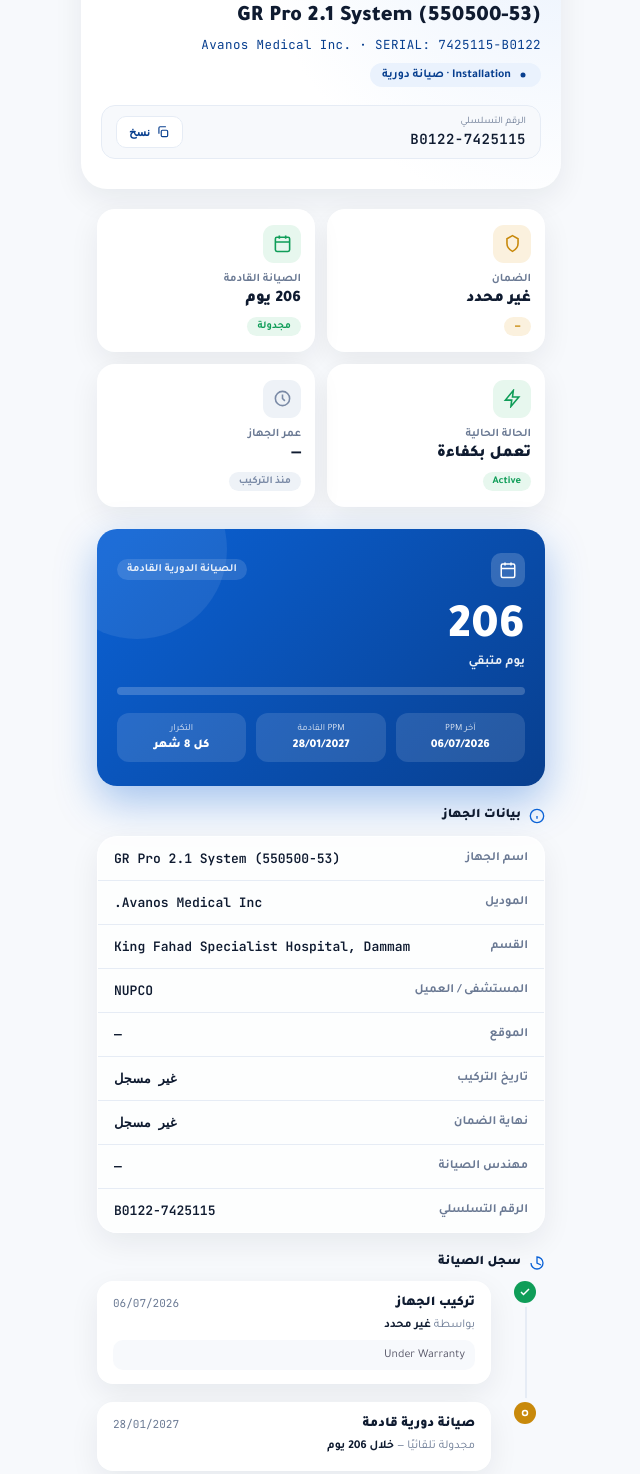
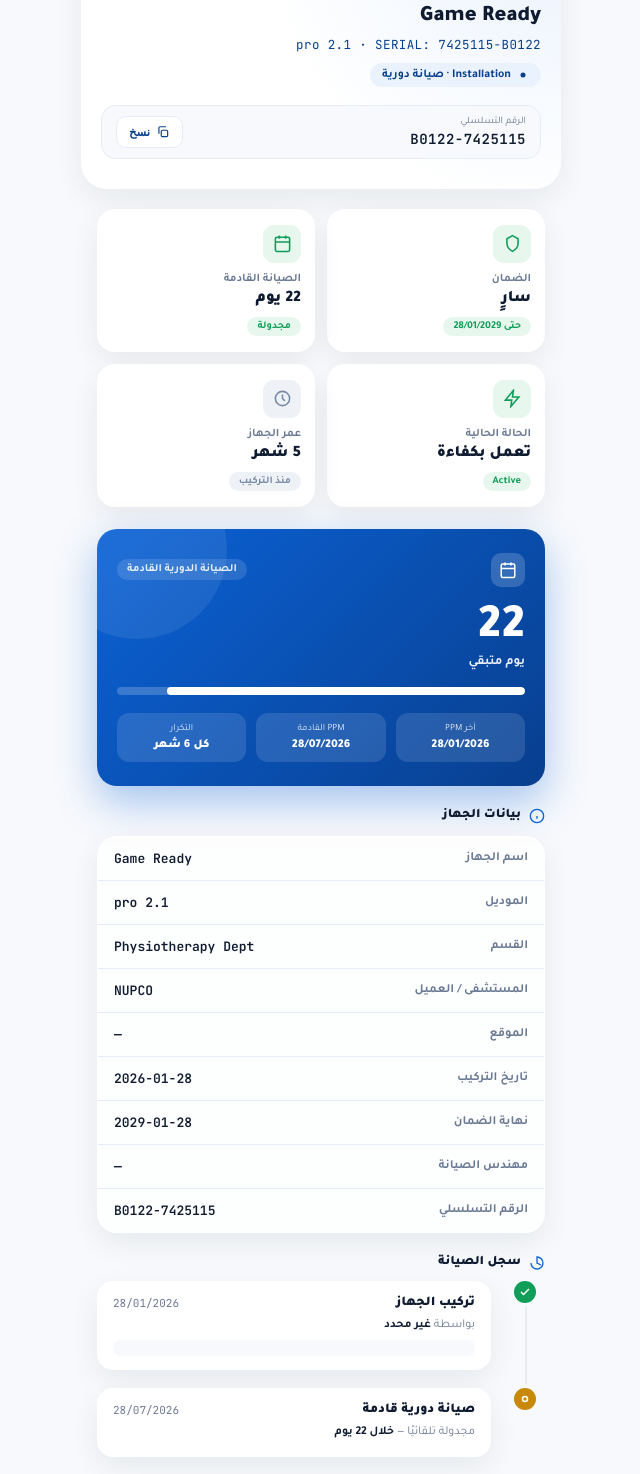
Before and after one commit to MahmoudGhasan/Orthoserv-Cards, a plain HTML site: page 7425115-B0122.html in a window 1280 px wide. Shown: the part 91-1565 px from the top of the page, without its empty margins (319-959 px from the left). Drawn offline with Linux system fonts and the light colour scheme.

Commit message:
Update service card 7425115-B0122.html

```diff
--- a/7425115-B0122.html
+++ b/7425115-B0122.html
@@ -3,7 +3,7 @@
 <head>
 <meta charset="UTF-8">
 <meta name="viewport" content="width=device-width, initial-scale=1.0">
-<title>GR Pro 2.1 System (550500-53) — OrthoServ</title>
+<title>Game Ready — OrthoServ</title>
 <style>
   @import url('https://fonts.googleapis.com/css2?family=Tajawal:wght@400;500;700;900&family=JetBrains+Mono:wght@400;600&display=swap');
   :root{
@@ -206,8 +206,8 @@
     </div>
 
     <div class="hero-body">
-      <div class="device-title">GR Pro 2.1 System (550500-53)</div>
-      <div class="device-model">Avanos Medical Inc. · SERIAL: 7425115-B0122</div>
+      <div class="device-title">Game Ready</div>
+      <div class="device-model">pro 2.1 · SERIAL: 7425115-B0122</div>
       <div class="device-category">
         <svg width="12" height="12" viewBox="0 0 24 24" fill="currentColor"><circle cx="12" cy="12" r="5"/></svg>
         Installation · صيانة دورية
@@ -231,15 +231,15 @@
     <div class="section fade d1">
       <div class="quick-grid">
         <div class="quick-card">
-          <div class="quick-icon icon-warn"><svg viewBox="0 0 24 24" fill="none" stroke="currentColor" stroke-width="2"><path d="M12 2l7 4v6c0 5-3.5 8-7 10-3.5-2-7-5-7-10V6l7-4z"/></svg></div>
+          <div class="quick-icon icon-ok"><svg viewBox="0 0 24 24" fill="none" stroke="currentColor" stroke-width="2"><path d="M12 2l7 4v6c0 5-3.5 8-7 10-3.5-2-7-5-7-10V6l7-4z"/></svg></div>
           <div class="quick-title">الضمان</div>
-          <div class="quick-value">غير محدد</div>
-          <span class="badge warn">—</span>
+          <div class="quick-value">سارٍ</div>
+          <span class="badge ok">حتى 28/01/2029</span>
         </div>
         <div class="quick-card">
           <div class="quick-icon icon-ok"><svg viewBox="0 0 24 24" fill="none" stroke="currentColor" stroke-width="2"><rect x="3" y="4" width="18" height="18" rx="2"/><path d="M16 2v4M8 2v4M3 10h18"/></svg></div>
           <div class="quick-title">الصيانة القادمة</div>
-          <div class="quick-value">206 يوم</div>
+          <div class="quick-value">22 يوم</div>
           <span class="badge ok">مجدولة</span>
         </div>
         <div class="quick-card">
@@ -251,7 +251,7 @@
         <div class="quick-card">
           <div class="quick-icon icon-neutral"><svg viewBox="0 0 24 24" fill="none" stroke="currentColor" stroke-width="2"><circle cx="12" cy="12" r="9"/><path d="M12 7v5l3 3"/></svg></div>
           <div class="quick-title">عمر الجهاز</div>
-          <div class="quick-value">—</div>
+          <div class="quick-value">5 شهر</div>
           <span class="badge neutral">منذ التركيب</span>
         </div>
       </div>
@@ -271,9 +271,9 @@
         </div>
         <div class="progress-track"><div class="progress-fill" id="progressFill"></div></div>
         <div class="countdown-meta">
-          <div class="item"><div class="k">آخر PPM</div><div class="v">06/07/2026</div></div>
-          <div class="item"><div class="k">PPM القادمة</div><div class="v">28/01/2027</div></div>
-          <div class="item"><div class="k">التكرار</div><div class="v">كل 8 شهر</div></div>
+          <div class="item"><div class="k">آخر PPM</div><div class="v">28/01/2026</div></div>
+          <div class="item"><div class="k">PPM القادمة</div><div class="v">28/07/2026</div></div>
+          <div class="item"><div class="k">التكرار</div><div class="v">كل 6 شهر</div></div>
         </div>
       </div>
     </div>
@@ -284,13 +284,13 @@
         بيانات الجهاز
       </div>
       <div class="glass-card">
-        <div class="info-row"><span class="k">اسم الجهاز</span><span class="v">GR Pro 2.1 System (550500-53)</span></div>
-        <div class="info-row"><span class="k">الموديل</span><span class="v">Avanos Medical Inc.</span></div>
-        <div class="info-row"><span class="k">القسم</span><span class="v">King Fahad Specialist Hospital, Dammam</span></div>
+        <div class="info-row"><span class="k">اسم الجهاز</span><span class="v">Game Ready</span></div>
+        <div class="info-row"><span class="k">الموديل</span><span class="v">pro 2.1</span></div>
+        <div class="info-row"><span class="k">القسم</span><span class="v">Physiotherapy Dept</span></div>
         <div class="info-row"><span class="k">المستشفى / العميل</span><span class="v">NUPCO</span></div>
         <div class="info-row"><span class="k">الموقع</span><span class="v">—</span></div>
-        <div class="info-row"><span class="k">تاريخ التركيب</span><span class="v">غير مسجل</span></div>
-        <div class="info-row"><span class="k">نهاية الضمان</span><span class="v">غير مسجل</span></div>
+        <div class="info-row"><span class="k">تاريخ التركيب</span><span class="v">2026-01-28</span></div>
+        <div class="info-row"><span class="k">نهاية الضمان</span><span class="v">2029-01-28</span></div>
         <div class="info-row"><span class="k">مهندس الصيانة</span><span class="v">—</span></div>
         <div class="info-row"><span class="k">الرقم التسلسلي</span><span class="v">7425115-B0122</span></div>
       </div>
@@ -305,17 +305,17 @@
         <div class="timeline-item">
           <div class="t-dot done"><svg viewBox="0 0 24 24" fill="none" stroke="#fff" stroke-width="3"><path d="M20 6L9 17l-5-5"/></svg></div>
           <div class="t-card">
-            <div class="t-head"><span class="t-title">تركيب الجهاز</span><span class="t-date">06/07/2026</span></div>
+            <div class="t-head"><span class="t-title">تركيب الجهاز</span><span class="t-date">28/01/2026</span></div>
             <div class="t-meta">بواسطة <b>غير محدد</b></div>
-            <div class="t-notes">Under Warranty</div>
+            <div class="t-notes"></div>
 
           </div>
         </div>
         <div class="timeline-item">
           <div class="t-dot pending"><svg viewBox="0 0 24 24" fill="none" stroke="#fff" stroke-width="3"><circle cx="12" cy="12" r="5"/></svg></div>
           <div class="t-card">
-            <div class="t-head"><span class="t-title">صيانة دورية قادمة</span><span class="t-date">28/01/2027</span></div>
-            <div class="t-meta">مجدولة تلقائيًا — <b>خلال 206 يوم</b></div>
+            <div class="t-head"><span class="t-title">صيانة دورية قادمة</span><span class="t-date">28/07/2026</span></div>
+            <div class="t-meta">مجدولة تلقائيًا — <b>خلال 22 يوم</b></div>
 
           </div>
         </div>
@@ -359,7 +359,7 @@
         الدعم الفني
       </div>
       <div class="support-grid">
-        <a href="https://wa.me/?text=%D9%84%D8%AF%D9%8A%20%D8%B9%D8%B7%D9%84%20%D9%81%D9%8A%20%D8%A7%D9%84%D8%AC%D9%87%D8%A7%D8%B2%3A%20GR%20Pro%202.1%20System%20%28550500-53%29%20%28Serial%3A%207425115-B0122%29%20-%20NUPCO" class="support-btn btn-whatsapp">
+        <a href="https://wa.me/?text=%D9%84%D8%AF%D9%8A%20%D8%B9%D8%B7%D9%84%20%D9%81%D9%8A%20%D8%A7%D9%84%D8%AC%D9%87%D8%A7%D8%B2%3A%20Game%20Ready%20%28Serial%3A%207425115-B0122%29%20-%20NUPCO" class="support-btn btn-whatsapp">
           <svg viewBox="0 0 24 24" fill="#fff"><path d="M17.5 14.4c-.3-.1-1.7-.9-2-1-.3-.1-.5-.1-.7.1-.2.3-.8 1-.9 1.1-.2.2-.3.2-.6.1-.3-.1-1.2-.4-2.3-1.4-.9-.8-1.4-1.7-1.6-2-.2-.3 0-.5.1-.6.1-.1.3-.3.4-.5.1-.2.2-.3.3-.5.1-.2 0-.4 0-.5C10.1 9 9.6 7.7 9.4 7.2c-.2-.5-.4-.4-.6-.4h-.5c-.2 0-.5.1-.7.3-.3.3-1 1-1 2.4s1 2.8 1.2 3c.1.2 2 3.1 4.9 4.3.7.3 1.2.5 1.6.6.7.2 1.3.2 1.8.1.5-.1 1.7-.7 1.9-1.4.2-.7.2-1.2.2-1.4-.1-.1-.3-.2-.6-.3z"/><path d="M12 2C6.5 2 2 6.5 2 12c0 1.8.5 3.6 1.4 5.1L2 22l5.1-1.3c1.4.8 3.1 1.3 4.9 1.3 5.5 0 10-4.5 10-10S17.5 2 12 2zm0 18.3c-1.6 0-3.1-.4-4.5-1.2l-.3-.2-3.3.9.9-3.2-.2-.3C3.8 14.9 3.4 13.5 3.4 12c0-4.7 3.9-8.6 8.6-8.6s8.6 3.9 8.6 8.6-3.9 8.6-8.6 8.6z"/></svg>
           الإبلاغ عن عطل
         </a>
@@ -404,8 +404,8 @@
     }
   }
   window.addEventListener('load', ()=>{
-    const totalDays = 206;
-    const remaining = 206;
+    const totalDays = 181;
+    const remaining = 22;
     const pct = totalDays > 0 ? Math.max(0, Math.min(100, ((totalDays-remaining)/totalDays)*100)) : (remaining <= 0 ? 100 : 0);
     let n = 0;
     const target = Math.max(0, remaining);
```
